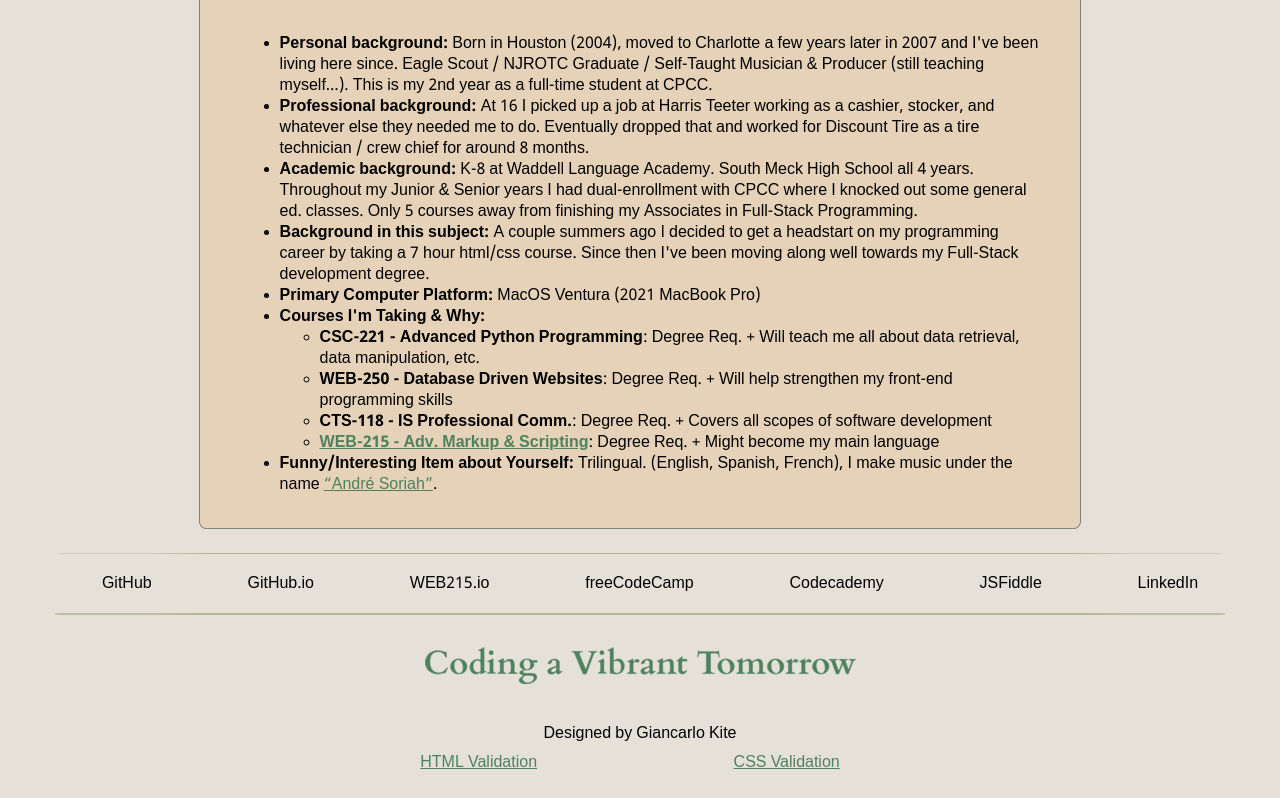
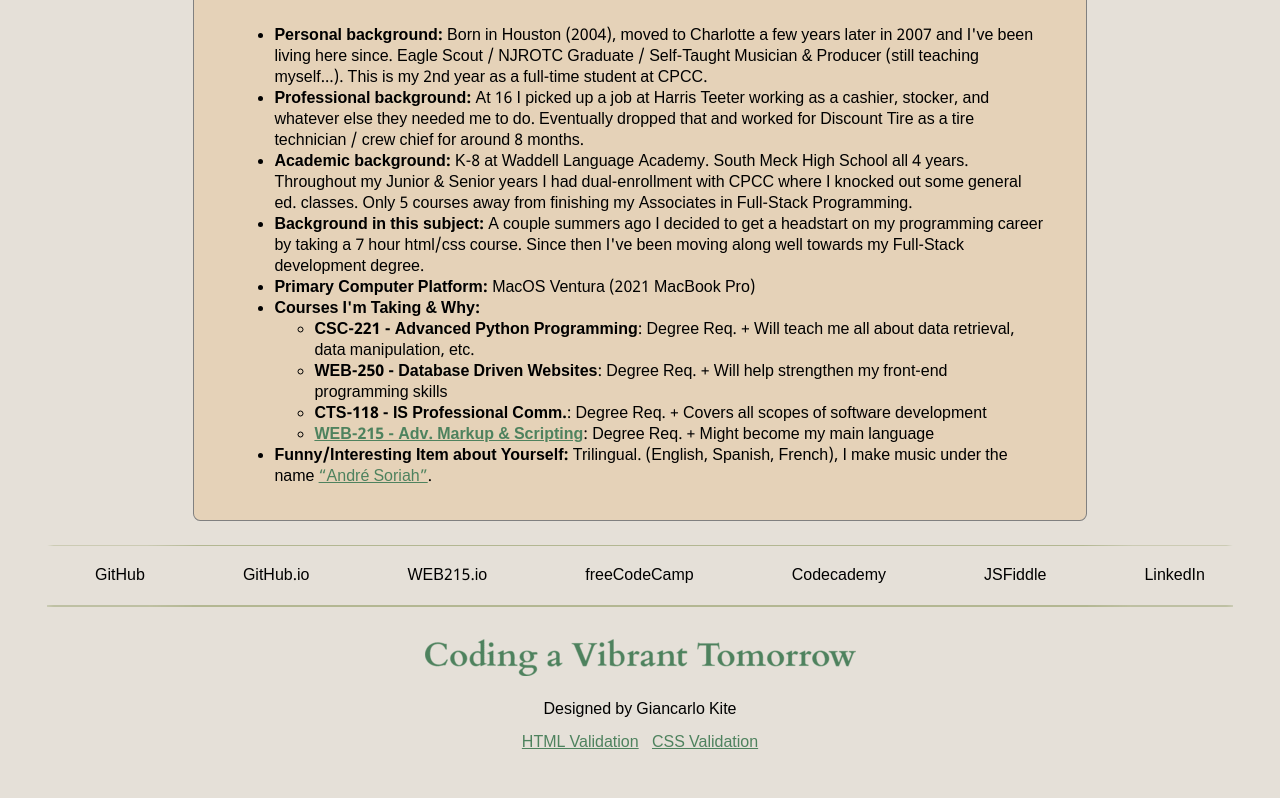
Before and after one commit to giancarlo-k/web215, a plain HTML site: page introduction.html in a window 1280 px wide. Shown: the part 671-1469 px from the top of the page. After the commit the page ends 1441 px from the top, so only its background shows below. Drawn offline with Linux system fonts and the light colour scheme.

Commit message:
Update introduction.css

```diff
--- a/styles/introduction.css
+++ b/styles/introduction.css
@@ -15,7 +15,7 @@ Carob - #725C3A */
 
 body {
   font-family: 'Noto Sans Gurmukhi', sans-serif;
-  padding: 2vh;
+  padding: 1vh;
   background: #E5E0D8;
 }
 
@@ -24,23 +24,23 @@ header, h2, .designedBy, .validationButtons, footer {
   justify-content: center;
 }
 
-
-
 .designedBy {
-  margin-top: 5vh;
+  margin-top: 3vh;
+  justify-self: center;
+  align-self: center;
 }
 
 footer {
   margin-top: 3vh;
   flex-direction: column;
   align-items: center;
+  justify-content: center;
 }
 
 .validationButtons {
   justify-content: space-around;
-  width: 50%;
-  margin-top: 1vh;
-  margin-right: 2.5vh;
+  width: 20%;
+  margin-top: 1.5vh;
 }
 
 nav ul a {
@@ -138,8 +138,6 @@ main {
   min-height: 69vh;
 }
 
-
-
 .mainRectangle p {
   max-width: 100%;
 }
```
